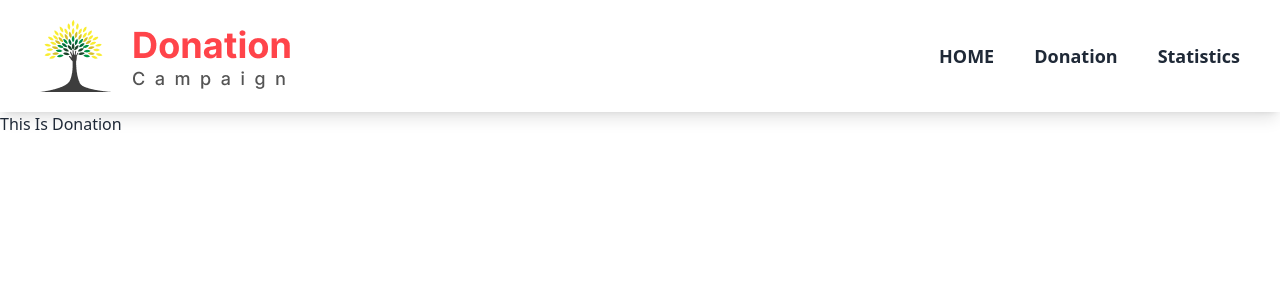
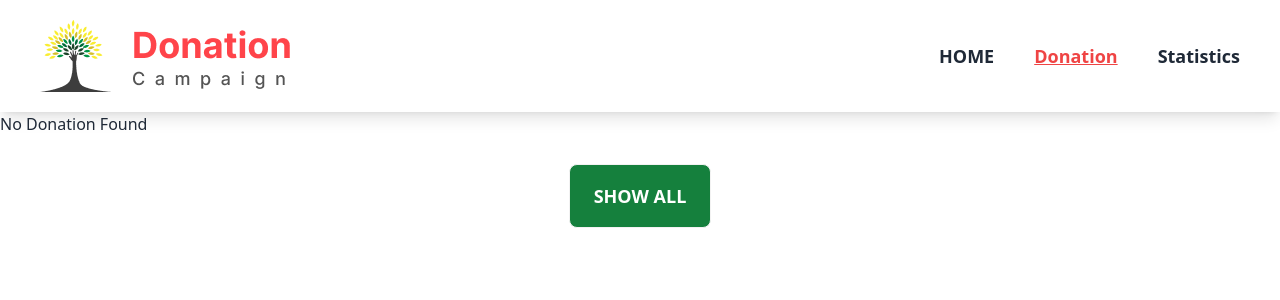
Before and after one commit to pulokdas/donation-campaign, a React (Vite) app: page /donation in a window 1280 px wide. Shown: the top 300 px of the page. Built offline with nearby package versions, Linux system fonts and the light colour scheme.

Commit message:
donation page done , show all button added with functionality

```diff
--- a/src/Components/CatagoryCards.jsx
+++ b/src/Components/CatagoryCards.jsx
@@ -8,17 +8,17 @@ const CatagoryCards = ({ catagory }) => {
   return (
     <div>
       <Link to={`/donate/${id}`}>
-      <div className={`relative space-y-4 flex h-96 flex-col rounded-xl bg-[${card_color}] bg-clip-border text-gray-700 shadow-md`}>
+      <div style={{backgroundColor: `${card_color}`  }} className={`relative space-y-4 flex h-96 flex-col rounded-xl  bg-clip-border text-gray-700 shadow-md`}>
         <div className="relative m-0 overflow-hidden rounded-xl  bg-transparent bg-clip-border text-gray-700 shadow-none">
           <img src={image} alt="ui/ux review check" />
         </div>
         <div className="px-5">
-          <div className={`bg-[${category_color}] text-[${title_color}] text-lg w-1/3 text-center font-medium mt-2 px-2.5 py-0.5 rounded`}>
+          <div style={{backgroundColor: `${category_color}` , color: `${title_color}` }} className={`  text-lg w-1/3 text-center font-medium mt-2 px-2.5 py-0.5 rounded`}>
             {category}
           </div>
         </div>
         <div className="px-5">
-          <h4 className={`block font-sans text-3xl font-semibold text-[${title_color}] mb-4 antialiased`}>
+          <h4 style={{ color: `${title_color}` }} className={`block font-sans text-3xl font-semibold  mb-4 antialiased`}>
             {title}
           </h4>
         </div>
--- /dev/null
+++ b/src/Components/DonatedCard.jsx
@@ -0,0 +1,22 @@
+import React from 'react'
+const DonatedCard =({donatedCard})=>{
+    const {id , image, category, title, donate_amount, description, card_color, category_color, title_color} = donatedCard;
+return(
+<div style={{backgroundColor: `${card_color}`}} className={`card card-side shadow-xl`}>
+  <figure className='w-1/3  bg-black pb-0'><img className=' h-full w-full   ' src={image}/></figure>
+  <div className="card-body">
+  <div >
+          <div style={{backgroundColor: `${category_color}`, color: `${title_color}`}}  className={`  w-1/4  text-center font-medium mt-2 px-2 py-0.5 rounded`}>
+            <h1 className='p-1'>{category}</h1>
+          </div>
+        </div>
+    <h2 className="card-title text-3xl font-bold">{title}</h2>
+
+    <div className="card-actions mt-5 ">
+      <button style={{backgroundColor: `${title_color}`}} className={`btn text-white`}>View Details</button>
+    </div>
+  </div>
+</div>
+);
+}
+export default DonatedCard;
--- a/src/Components/Navbar.jsx
+++ b/src/Components/Navbar.jsx
@@ -12,7 +12,7 @@ const Navbar = () => {
                     <NavLink
                         to="/"
                         className={({ isActive, isPending }) =>
-                            isPending ? "pending" : isActive ? "active" : ""
+                            isPending ? "pending" : isActive ? "text-red-500 underline" : ""
                         }
                     >
                         HOME
@@ -22,7 +22,7 @@ const Navbar = () => {
                     <NavLink
                         to="/donation"
                         className={({ isActive, isPending }) =>
-                            isPending ? "pending" : isActive ? "active" : ""
+                            isPending ? "pending" : isActive ? "text-red-500 underline" : ""
                         }
                     >
                         Donation
@@ -32,7 +32,7 @@ const Navbar = () => {
                     <NavLink
                         to="/Statistics"
                         className={({ isActive, isPending }) =>
-                            isPending ? "pending" : isActive ? "active" : ""
+                            isPending ? "pending" : isActive ? "text-red-500 underline" : ""
                         }
                     >
                         Statistics
--- a/src/Layouts/Mainlayout.jsx
+++ b/src/Layouts/Mainlayout.jsx
@@ -3,7 +3,7 @@ import { Outlet } from 'react-router-dom';
 import Navbar from '../Components/Navbar';
 const Mainlayout =()=>{
 return(
-<div>
+<div className=' overflow-hidden'>
  <Navbar/>
 <Outlet/>
 </div>
--- a/src/Pages/Donation/Donate.jsx
+++ b/src/Pages/Donation/Donate.jsx
@@ -5,17 +5,17 @@ import { useLoaderData, useParams } from 'react-router-dom';
 const Donate = () => {
     const [card, setcard] = useState({});
     const { id } = useParams();
-    console.log(id);
+
 
     const data = useLoaderData();
-    console.log(data);
+
     useEffect(() => {
         if (data) {
             const findCard = data.find((card) => card.id === id);
             setcard(findCard);
         }
     }, [id, data]);
-    console.log(card);
+
     const { image, donate_amount, title_color, title, description } = card;
 
 
@@ -78,7 +78,7 @@ const Donate = () => {
             <div className="hero min-h-screen rounded-xl mt-5 relative" style={{ backgroundImage: `url(${image})` }}>
                 <div className="hero-overlay bg-opacity-60 h-48 absolute  bottom-0 "></div>
                 <div className='bg-black bg-opacity-40'>
-                    <button onClick={handleDonation} className={`btn px-10 rounded-lg text-3xl text-center bg-[${title_color}] text-white font-bold absolute bottom-14 left-5`}>Donate ${donate_amount}</button>
+                    <button style={{backgroundColor: `${title_color}`}} onClick={handleDonation} className={`btn px-10 rounded-lg text-3xl text-center  text-white font-bold absolute bottom-14 left-5`}>Donate ${donate_amount}</button>
                     <ToastContainer
                         position="top-right"
                         autoClose={5000}
--- a/src/Pages/Donation/Donation.jsx
+++ b/src/Pages/Donation/Donation.jsx
@@ -1,7 +1,42 @@
-import React from 'react'
+import React, { useEffect, useState } from 'react'
+import DonatedCard from '../../Components/DonatedCard';
 const Donation =()=>{
+    const [donation , setDonation]= useState([]);
+    const [Nodata , setNodata]= useState('');
+const [isShow , setIsShow]=useState(false);
+const [buttonText , setButtonText]= useState("Show All")
+    useEffect(()=>{
+        const donatedItems = JSON.parse(localStorage.getItem('donated'))
+        if(donatedItems){
+            setDonation(donatedItems)
+        }
+        else{
+            setNodata('No Donation Found')
+        }
+    },[])
+    const handleButton =()=>{
+        setIsShow(!isShow)
+        if (isShow){
+            setButtonText(" Show All");
+        }
+        else{
+            setButtonText("Show Less");
+        }
+    }
+
 return(
-<h1>This Is Donation</h1>
+<div>
+     { Nodata ? <p>{Nodata}</p> : <div className='grid grid-cols-2 gap-5 w-11/12 mx-auto'>
+
+        {
+            isShow?donation.map(donatedCard=><DonatedCard donatedCard={donatedCard} />) :
+            donation.slice(0,4).map(donatedCard=><DonatedCard donatedCard={donatedCard} />)
+        }
+
+        </div>}
+
+        <button onClick={handleButton} class="btn btn-xs sm:btn-sm md:btn-md lg:btn-lg block mt-7 bg-green-700 text-white mx-auto">{buttonText}</button>
+</div>
 );
 }
 export default Donation;
--- a/src/index.css
+++ b/src/index.css
@@ -1,6 +1,10 @@
 @tailwind base;
 @tailwind components;
 @tailwind utilities;
+body::-webkit-scrollbar {
+  display: none;
+}
+
 /* :root {
   font-family: Inter, system-ui, Avenir, Helvetica, Arial, sans-serif;
   line-height: 1.5;
@@ -26,13 +30,7 @@ a:hover {
   color: #535bf2;
 }
 
-body {
-  margin: 0;
-  display: flex;
-  place-items: center;
-  min-width: 320px;
-  min-height: 100vh;
-}
+
 
 h1 {
   font-size: 3.2em;
```
